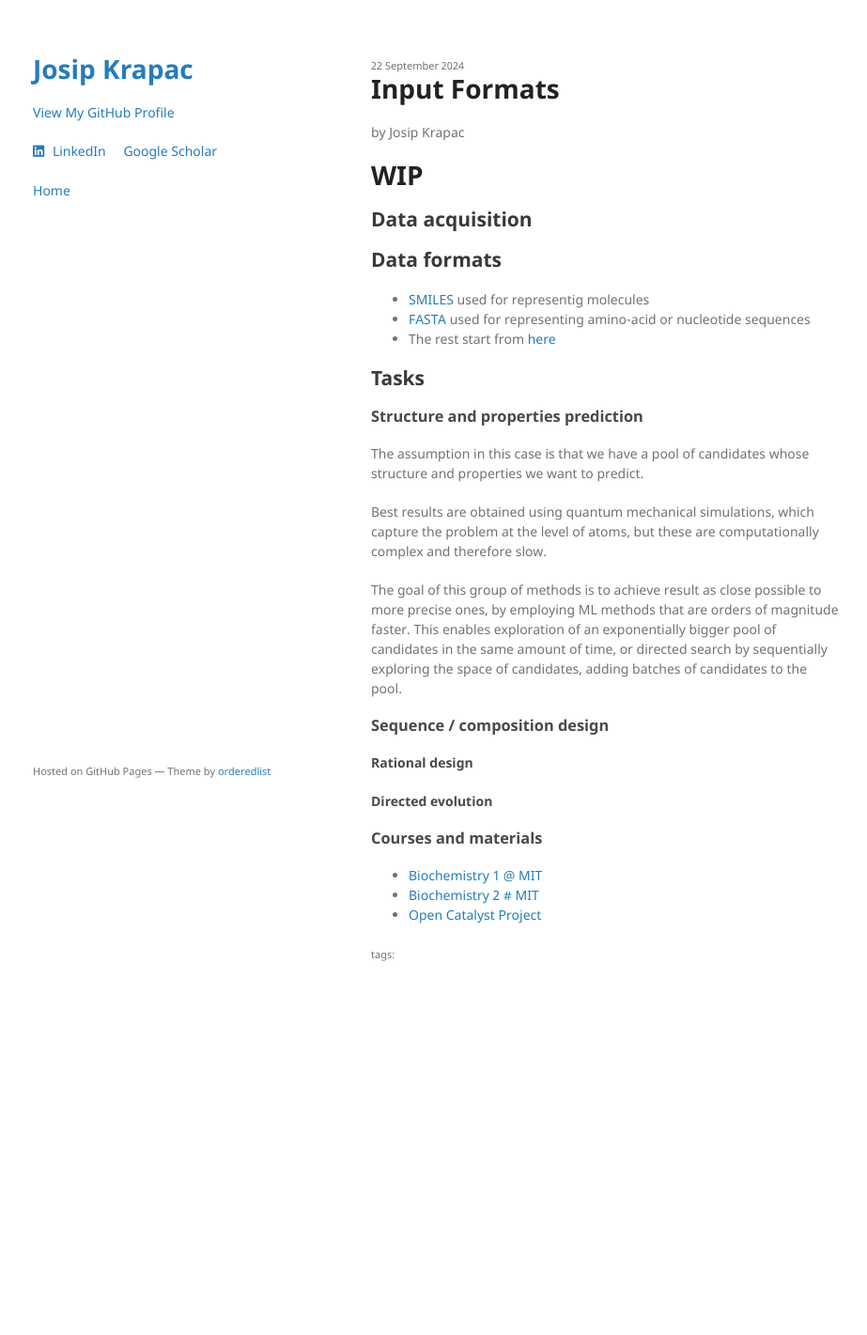
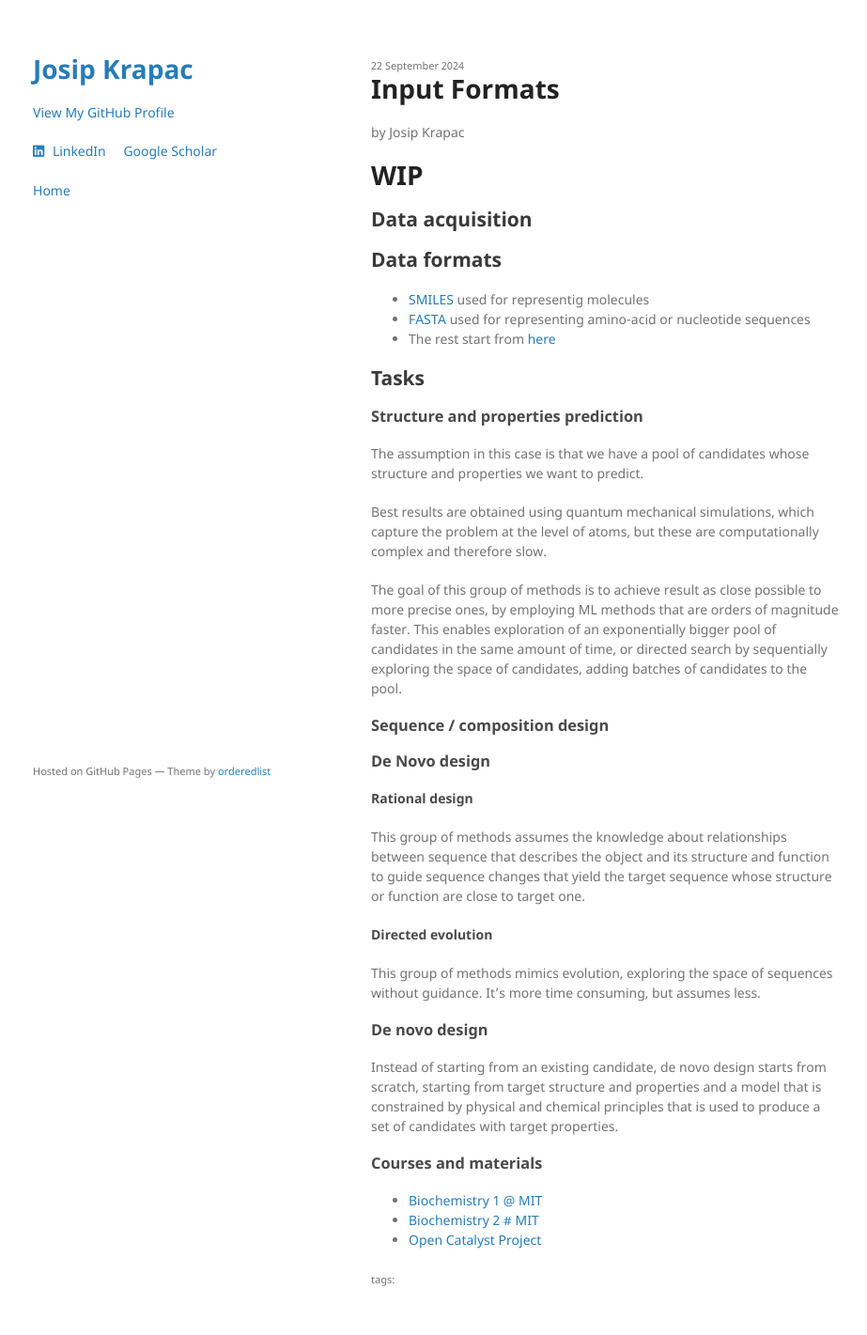
Before and after one commit to josipkrapac/josipkrapac.github.io, a Jekyll site: the page built from _posts/2024-09-22-input-formats.md, in a window 1280 px wide. Shown: the whole page at 94% size, without its empty margins (175-1098 px from the left). Built offline with Jekyll 4.4.1, drawn with Linux system fonts in a browser that asks for light colours; a style sheet for code colours, icons or effects is not loaded; the repository's description, which GitHub fills in, is left out; before the commit the page ends 1075 px from its top, so only the background shows below that.

Commit message:
Update 2024-09-22-input-formats.md

```diff
--- a/_posts/2024-09-22-input-formats.md
+++ b/_posts/2024-09-22-input-formats.md
@@ -19,8 +19,14 @@ Best results are obtained using quantum mechanical simulations, which capture th
 
 The goal of this group of methods is to achieve result as close possible to more precise ones, by employing ML methods that are orders of magnitude faster. This enables exploration of an exponentially bigger pool of candidates in the same amount of time, or directed search by sequentially exploring the space of candidates, adding batches of candidates to the pool.
 ### Sequence / composition design
+### De Novo design
+
 #### Rational design
+This group of methods assumes the knowledge about relationships between sequence that describes the object and its structure and function to guide sequence changes that yield the target sequence whose structure or function are close to target one.
 #### Directed evolution
+This group of methods mimics evolution, exploring the space of sequences without guidance. It's more time consuming, but assumes less.
+### De novo design
+Instead of starting from an existing candidate, de novo design starts from scratch, starting from target structure and properties and a model that is constrained by physical and chemical principles that is used to produce a set of candidates with target properties.
 
 ### Courses and materials
 - [Biochemistry 1 @ MIT](https://ocw.mit.edu/courses/5-07sc-biological-chemistry-i-fall-2013/)
```
